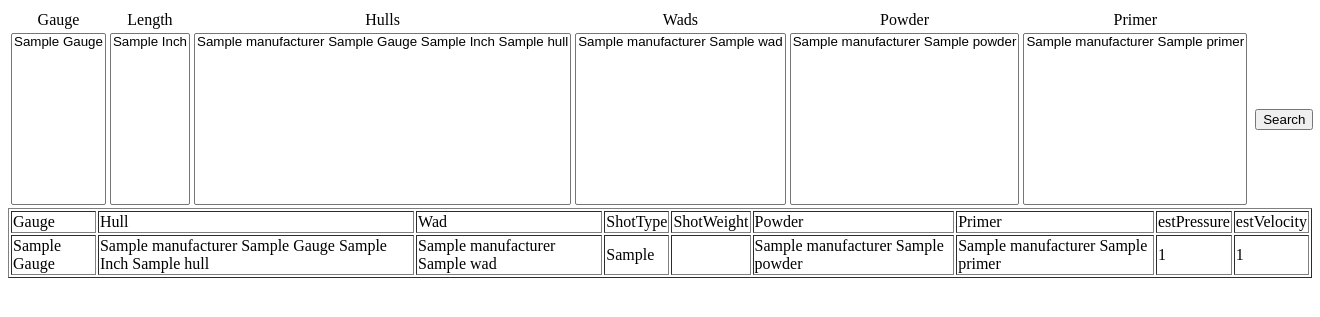
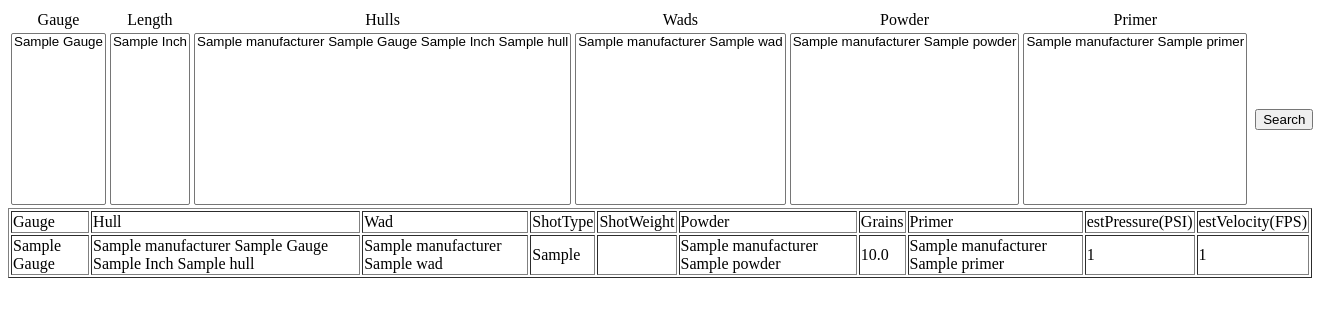
Before and after one commit to rsaxvc/reloadr, a Django app: page /recipes/ in a window 1320 px wide. Shown: the top 317 px of the page. Run offline with Django 3.2, Linux system fonts and the light colour scheme; tables that the repository leaves empty hold one stand-in row (values such as "Sample post").

Commit message:
Add units to pressure+velocity

```diff
--- a/web/reloadr/recipes/templates/recipes/index.html
+++ b/web/reloadr/recipes/templates/recipes/index.html
@@ -93,9 +93,10 @@
 		<td>ShotType</td>
 		<td>ShotWeight</td>
 		<td>Powder</td>
+		<td>Grains</td>
 		<td>Primer</td>
-		<td>estPressure</td>
-		<td>estVelocity</td>
+		<td>estPressure(PSI)</td>
+		<td>estVelocity(FPS)</td>
 	</td>
 
 	{% for recipe in table.Recipe.all %}
@@ -106,6 +107,7 @@
 			<td>{{ recipe.shotType }}</td>
 			<td>{{ recipe.shotWeight }}</td>
 			<td>{{ recipe.powder }}</td>
+			<td>{{ recipe.powderWeight }}</td>
 			<td>{{ recipe.primer }}</td>
 			<td>{{ recipe.estPressure }}</td>
 			<td>{{ recipe.estVelocity }}</td>
```
